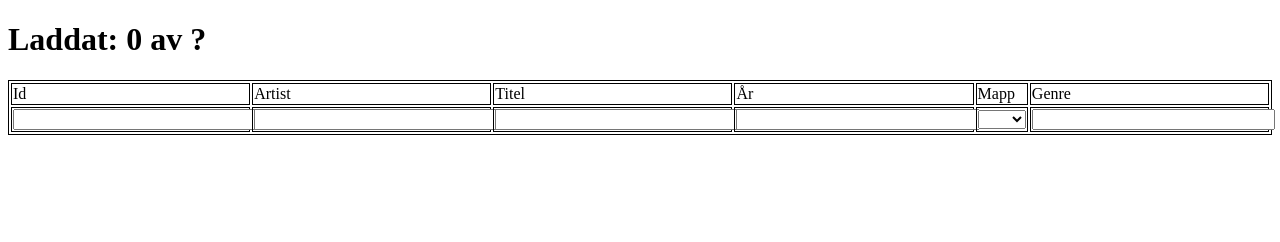
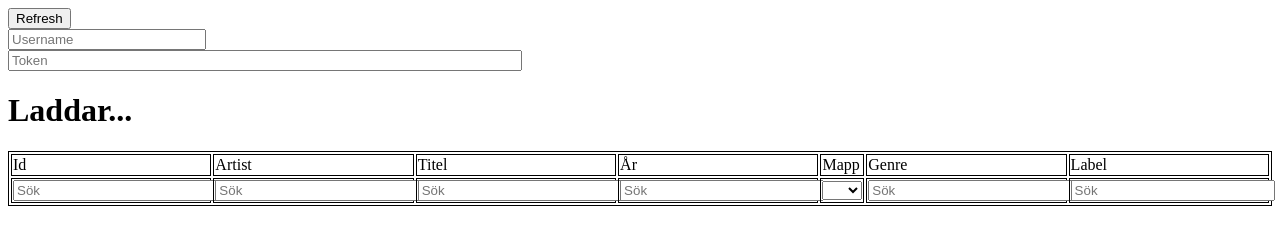
Before and after one commit to EdwardKN/DiscogsSorting, a plain HTML site: page index.html in a window 1280 px wide. Both pictures are taken after a click on the button "Refresh". Drawn offline with Linux system fonts and the light colour scheme; no server answers.

Commit message:
supersnabb laddning + labels

```diff
--- a/index.html
+++ b/index.html
@@ -15,12 +15,22 @@
           width: 100%;
           display: block;
         }
+        #token{
+          width: 40%;
+        }
+        #username{
+          width: 15%;
+        }
     </style>
 
 
 </head>
 <body>
-  <button id="load" type="button" onclick="load()">Refresh</button>
+
+  <button id="reload" type="button" onclick="reload()">Refresh</button>
+  <input id="username" placeholder="Username" type="text" >
+  <input id="token" placeholder="Token" type="text" >
+
   <h1 id="loaded"></h1>
     <table id="collection" style="width:100%">
 
--- a/script.js
+++ b/script.js
@@ -10,24 +10,71 @@ var selectedFolder = undefined;
 
 
 
+window.addEventListener("load",function(){
+    if(localStorage.getItem("collection") == 'undefined'){
+        load();
+    }else{
+        loadSave();
+    }
+})
+
+function save(){
+    localStorage.setItem("collection", JSON.stringify(collection));
+    localStorage.setItem("folders", JSON.stringify(folders));
+    localStorage.setItem("username",JSON.stringify(document.getElementById("username").value))
+    localStorage.setItem("token",JSON.stringify(document.getElementById("token").value))
+}
+function loadSave(){
+
+    collection = JSON.parse(localStorage.getItem("collection"));
+    folders = JSON.parse(localStorage.getItem("folders"));
+    document.getElementById("username").value = JSON.parse(localStorage.getItem("username"));
+    document.getElementById("token").value = JSON.parse(localStorage.getItem("token"));
+    selectedFolder = '0';
+    reloadTable();
+}
+
 function httpRequest(url, callback){
     const http = new XMLHttpRequest();
     http.open("GET", url);
     http.send();
     http.onreadystatechange=(e)=>{
-        callback(JSON.parse(http.responseText))
+        if(e.currentTarget.status !== 200){
+            alert("Username, token eller nåt annat skit är fel?!")
+            window.location.reload(true)
+        }else{
+            callback(JSON.parse(http.responseText))
+        }
+
     }
 
 }
 
+function reload(){
+    collection = undefined;
+    folders = 1;
+    selectedFolder = undefined;
+    collectionTable.innerHTML = "";
+    addFirstColumn({
+        id:"",
+        title:"",
+        artist:"",
+        year:"",
+        folder:"",
+        genre:""
+    });
+    load();
+
+}
+
+
+
 function load(){
-    document.getElementById("load").remove();
-    loaded.innerText = `Laddat: 0 av ?`
-    httpRequest("https://api.discogs.com/users/EdwardKN/collection/folders?token=aEagSeDueOMQaHwpUGTcFPPnWaCTZkSkpnizczvt",function(callbackThing){
+    loaded.innerText = `Laddar...`
+    httpRequest("https://api.discogs.com/users/"+document.getElementById('username').value+"/collection/folders?token="+document.getElementById('token').value,function(callbackThing){
         if(folders == 1){
             folders = callbackThing.folders;
             let foldersElement = document.getElementById("folders")
-            console.log(folders.length)
             for(i=0;i<folders.length;i++){
                 let folder = document.createElement("option")
                 folder.value = folders[i].id;
@@ -35,7 +82,7 @@ function load(){
                 foldersElement.appendChild(folder);
             }
 
-        httpRequest("https://api.discogs.com/users/EdwardKN/collection/folders/0/releases?page=1&per_page=5000&token=aEagSeDueOMQaHwpUGTcFPPnWaCTZkSkpnizczvt",function(callback){
+        httpRequest("https://api.discogs.com/users/"+document.getElementById('username').value+"/collection/folders/0/releases?page=1&per_page=5000&token="+document.getElementById('token').value,function(callback){
                 collection = callback.releases;
                 loaded.innerText = `Laddat: ${0} av ${collection.length}`
 
@@ -82,7 +129,7 @@ function setOriginalRelease(i){
 
                         }, 1);
                       } catch(e) {
-                        httpRequest(collection[i].basic_information.master_url+"?token=aEagSeDueOMQaHwpUGTcFPPnWaCTZkSkpnizczvt",function(callback2){
+                        httpRequest(collection[i].basic_information.master_url+"?token="+document.getElementById('token').value,function(callback2){
                             if(i<collection.length && collection[i].basic_information.originalRelease === undefined){
                                 if(callback2.year === 0 || callback2.year === undefined){
                                     collection[i].basic_information.originalRelease = Number(collection[i].basic_information.year);
@@ -127,6 +174,7 @@ function addItems(i){
     let year = document.createElement("td");
     let folder = document.createElement("td");
     let genre = document.createElement("td");
+    let label = document.createElement("td");
 
 
     id.innerText = i;
@@ -140,7 +188,16 @@ function addItems(i){
         }
 
     }
-    genre.innerText = collection[i].basic_information.genres;
+    collection[i].basic_information.labelThing = "";
+
+    genre.innerText = collection[i].basic_information.styles;
+
+    for(g = 0;g<collection[i].basic_information.labels.length;g++){
+        collection[i].basic_information.labelThing += collection[i].basic_information.labels[g].name;
+
+    }
+
+    label.innerText = collection[i].basic_information.labelThing;
 
     title.setAttribute("href",  "https://www.discogs.com/release/"+collection[i].basic_information.id);
     title.setAttribute("target","_blank")
@@ -157,13 +214,15 @@ function addItems(i){
     column.appendChild(year);
     column.appendChild(folder);
     column.appendChild(genre);
+    column.appendChild(label);
 
 
     collectionTable.appendChild(column);
 
     loaded.innerText = `Laddat: ${i+1} av ${collection.length}`
     if(i+1 == collection.length){
-        loaded.remove();
+        loaded.innerText = "";
+        save();
     }
 }
 
@@ -226,26 +285,42 @@ function sortTable(n) {
   }
 
 function reloadTable(event) {
-    selectedFolder = document.getElementById("folders").value;
+    if(document.getElementById("folders").value === ""){
+        document.getElementById("folders").value = "0"
+        selectedFolder = "0";
+
+    }else{
+        selectedFolder = document.getElementById("folders").value;
+    }
+    if(document.getElementById("labelSearch").value == ""){
+    }
+
     let lastSearch = {
         id:document.getElementById("idSearch").value,
         title:document.getElementById("titleSearch").value,
         artist:document.getElementById("artistSearch").value,
         year:document.getElementById("yearSearch").value,
-        folder:document.getElementById("folders").value,
-        genre:document.getElementById("genreSearch").value
+        folder:selectedFolder,
+        genre:document.getElementById("genreSearch").value,
+        label:document.getElementById("labelSearch").value
     }
+
     collectionTable.innerHTML = "";
     addFirstColumn(lastSearch);
     for(i=0;i<collection.length;i++){
+
         if(collection[i].folder_id == selectedFolder || selectedFolder === "0"){
+
             if(JSON.stringify(i).includes(document.getElementById("idSearch").value) &&
                 collection[i].basic_information.title.toLowerCase().includes(document.getElementById("titleSearch").value.toLowerCase()) &&
                 collection[i].basic_information.artists[0].name.toLowerCase().includes(document.getElementById("artistSearch").value.toLowerCase()) &&
                 JSON.stringify(collection[i].basic_information.originalRelease).includes(document.getElementById("yearSearch").value) &&
-                JSON.stringify(collection[i].basic_information.genres).toLowerCase().includes(document.getElementById("genreSearch").value.toLowerCase())
+                JSON.stringify(collection[i].basic_information.styles).toLowerCase().includes(document.getElementById("genreSearch").value.toLowerCase()
+                )
             ){
-                addItems(i);
+                if(collection[i].basic_information.labelThing.toLowerCase().includes(document.getElementById("labelSearch").value.toLowerCase())){
+                    addItems(i);
+                }
             }
         }
     }
@@ -255,6 +330,7 @@ function reloadTable(event) {
 }
 
 function addFirstColumn(lastSearch){
+
     let column = document.createElement("tr");
     let id = document.createElement("td");
     let title = document.createElement("td");
@@ -262,6 +338,7 @@ function addFirstColumn(lastSearch){
     let year = document.createElement("td");
     let folder = document.createElement("td");
     let genre = document.createElement("td");
+    let label = document.createElement("td");
 
     id.innerText = "Id";
     title.innerText = "Titel";
@@ -269,6 +346,7 @@ function addFirstColumn(lastSearch){
     year.innerText = "År";
     folder.innerText = "Mapp";
     genre.innerText = "Genre";
+    label.innerText = "Label";
 
     id.setAttribute("onclick","sortTable(0)")
     title.setAttribute("onclick","sortTable(1)")
@@ -276,6 +354,7 @@ function addFirstColumn(lastSearch){
     year.setAttribute("onclick","sortTable(3)")
     folder.setAttribute("onclick","sortTable(4)")
     genre.setAttribute("onclick","sortTable(5)")
+    label.setAttribute("onclick","sortTable(6)")
 
     column.appendChild(id);
     column.appendChild(artist);
@@ -283,6 +362,7 @@ function addFirstColumn(lastSearch){
     column.appendChild(year);
     column.appendChild(folder);
     column.appendChild(genre);
+    column.appendChild(label);
 
 
     collectionTable.appendChild(column);
@@ -295,6 +375,7 @@ function addFirstColumn(lastSearch){
     let yearSearch = document.createElement("input");
     let folderSearch = document.createElement("select");
     let genreSearch = document.createElement("input");
+    let labelSearch = document.createElement("input");
 
     let id2 = document.createElement("td");
     let title2 = document.createElement("td");
@@ -302,12 +383,14 @@ function addFirstColumn(lastSearch){
     let year2 = document.createElement("td");
     let folder2 = document.createElement("td");
     let genre2 = document.createElement("td");
+    let label2 = document.createElement("td");
 
     idSearch.setAttribute("type","text")
     titleSearch.setAttribute("type","text")
     artistSearch.setAttribute("type","text")
     yearSearch.setAttribute("type","text")
     genreSearch.setAttribute("type","text")
+    labelSearch.setAttribute("type","text")
 
     idSearch.setAttribute("id","idSearch")
     titleSearch.setAttribute("id","titleSearch")
@@ -315,6 +398,7 @@ function addFirstColumn(lastSearch){
     yearSearch.setAttribute("id","yearSearch")
     folderSearch.setAttribute("id","folders")
     genreSearch.setAttribute("id","genreSearch")
+    labelSearch.setAttribute("id","labelSearch")
 
     idSearch.setAttribute("onchange","reloadTable.call(this, event)")
     titleSearch.setAttribute("onchange","reloadTable.call(this, event)")
@@ -322,12 +406,26 @@ function addFirstColumn(lastSearch){
     folderSearch.setAttribute("onchange","reloadTable.call(this, event)")
     yearSearch.setAttribute("onchange","reloadTable.call(this, event)")
     genreSearch.setAttribute("onchange","reloadTable.call(this, event)")
+    labelSearch.setAttribute("onchange","reloadTable.call(this, event)")
+
+    idSearch.setAttribute("placeholder","Sök")
+    titleSearch.setAttribute("placeholder","Sök")
+    artistSearch.setAttribute("placeholder","Sök")
+    yearSearch.setAttribute("placeholder","Sök")
+    genreSearch.setAttribute("placeholder","Sök")
+    labelSearch.setAttribute("placeholder","Sök")
 
     idSearch.value = lastSearch.id
     titleSearch.value = lastSearch.title
     artistSearch.value = lastSearch.artist
     yearSearch.value = lastSearch.year
     genreSearch.value = lastSearch.genre
+
+    labelSearch.value = lastSearch.label
+
+    if(lastSearch.label == undefined){
+        labelSearch.value = "";
+    }
 
     for(i=0;i<folders.length;i++){
         let folder = document.createElement("option")
@@ -344,6 +442,7 @@ function addFirstColumn(lastSearch){
     year2.appendChild(yearSearch);
     folder2.appendChild(folderSearch);
     genre2.appendChild(genreSearch);
+    label2.appendChild(labelSearch);
 
     column2.appendChild(id2);
     column2.appendChild(artist2);
@@ -351,6 +450,7 @@ function addFirstColumn(lastSearch){
     column2.appendChild(year2);
     column2.appendChild(folder2);
     column2.appendChild(genre2);
+    column2.appendChild(label2);
 
     collectionTable.appendChild(column2);
 
@@ -362,5 +462,6 @@ addFirstColumn({
     artist:"",
     year:"",
     folder:"",
-    genre:""
+    genre:"",
+    label:""
 });
```
